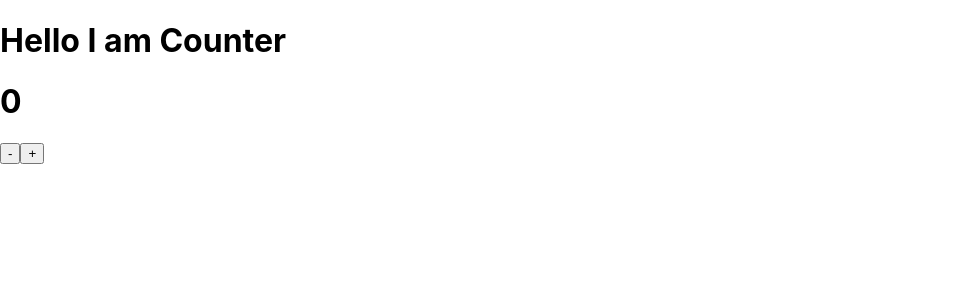
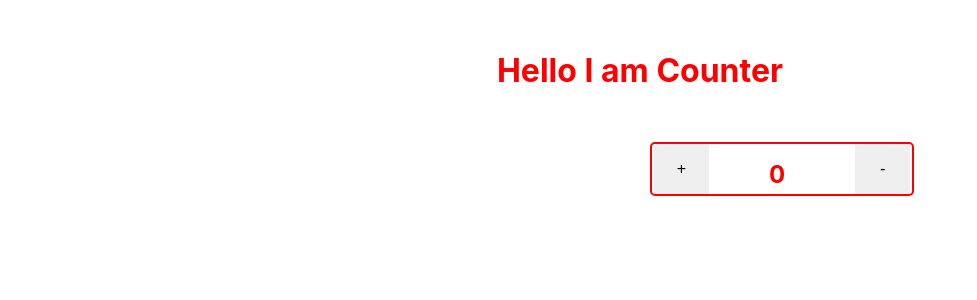
Before and after one commit to amrutaBanait/CounterApp, a React (Vite) app in the folder counter/: page / in a window 1280 px wide. Shown: the top 300 px of the page, without its empty margins (0-977 px from the left). Built offline with nearby package versions, Linux system fonts and the light colour scheme.

Commit message:
commited

```diff
--- a/counter/src/App.css
+++ b/counter/src/App.css
@@ -1,27 +1,40 @@
-/* .heading{
+.heading{
   font-size: 2em;
   font-weight: bold;
   color: red;
   text-align: center;
-  padding: 20px 0;
+  padding: 30px 0;
+}
+.heading1{
+  font-size: 1.5em;
+  font-weight: bold;
+  color: red;
+margin-left: 60px;
+
+}
+.container{
+  width:260px;
+  height:50px;
+  border:2px solid red;
+  margin-left:650px;
+display:flex;
+border-radius:5px;
 }
 .btn{
-  width:100px;
+  width:200px;
   height:50px;
-  background-color: #4CAF50;
-  color: white;
   text-align: center;
   font-size: 16px;
-  border: none;
-  margin-left: 600px;
+  border:none;
+  margin-left:2px;
+  border-right:black;
 }
 .btn1{
-  width:100px;
+  width:200px;
   height:50px;
-  background-color: #4CAF50;
-  color: white;
   text-align: center;
   font-size: 16px;
-  border: none;
-  margin-left: 150px;
-} */
+  margin-left: 70px;
+border:none;
+margin-right:2px;
+}
--- a/counter/src/App.jsx
+++ b/counter/src/App.jsx
@@ -19,10 +19,13 @@ const DncNum = ()=>{
   return (
     <>
     <h1 className="heading">Hello I am Counter</h1>
-    <h1 className="heading"> {count} </h1>
 
+    <div className="container">
+    <button className="btn" onClick = {IncNum}>+</button>
+    <h1 className="heading1"> {count} </h1>
  <button   className="btn1" onClick = {DncNum}>-</button>
- <button   className="btn" onClick = {IncNum}>+</button>
+    </div>
+
     </>
   );
 }
```
